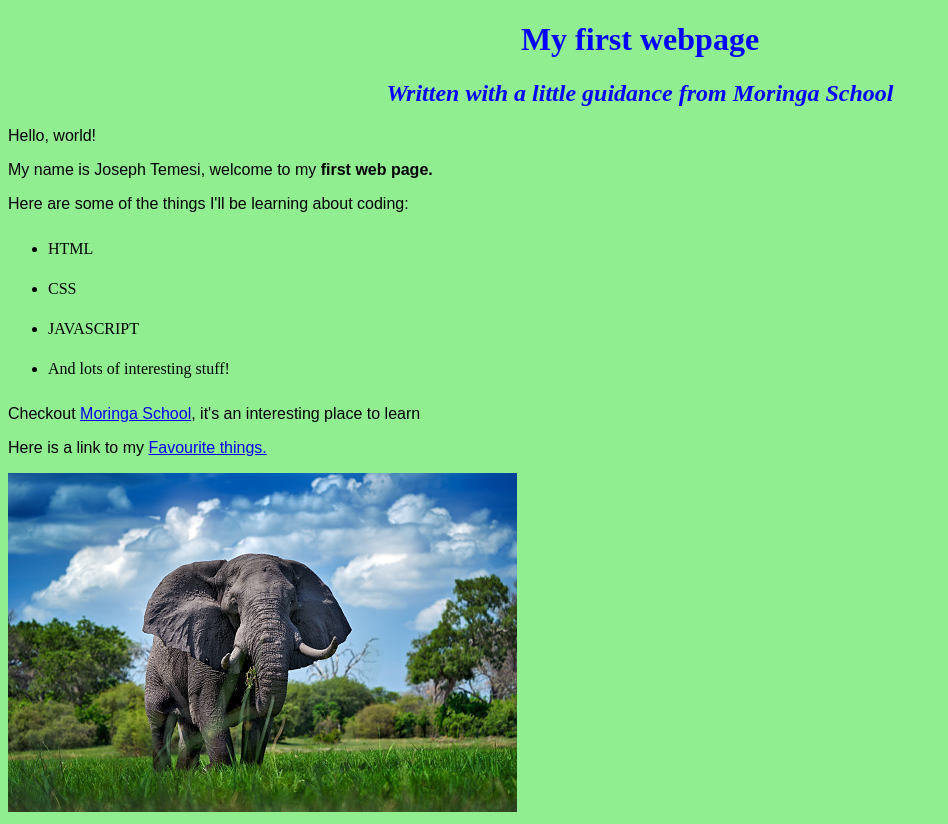
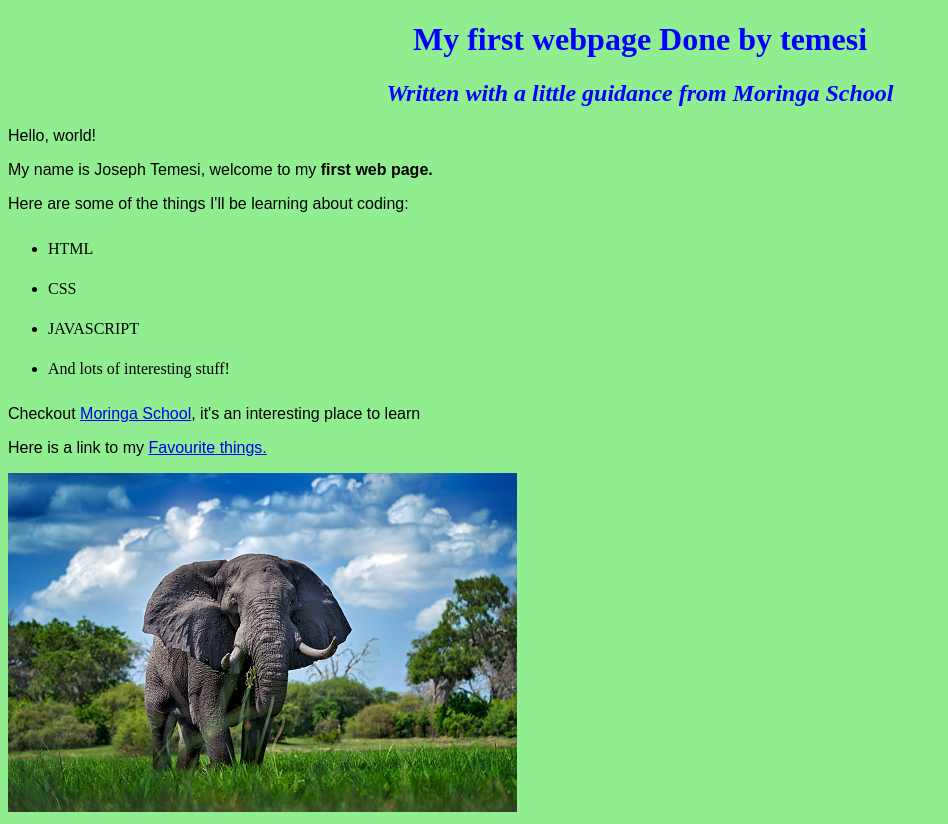
Before and after one commit to joetemesi/my-first-webpage, a plain HTML site: page my-first-webpage.html in a window 1280 px wide. Shown: the whole page, without its empty margins (0-948 px from the left). Drawn offline with Linux system fonts and the light colour scheme.

Commit message:
Edited the web page

```diff
--- a/my-first-webpage.html
+++ b/my-first-webpage.html
@@ -5,7 +5,7 @@
         <link href ="css/styles.css" rel ="stylesheet" type ="text/css">
     </head>
     <body>
-        <h1>My first webpage</h1>
+        <h1>My first webpage Done by temesi</h1>
         <h2>Written with a little guidance from <em>Moringa School</em></h2>
 
         <p>Hello, world!</p>
```
